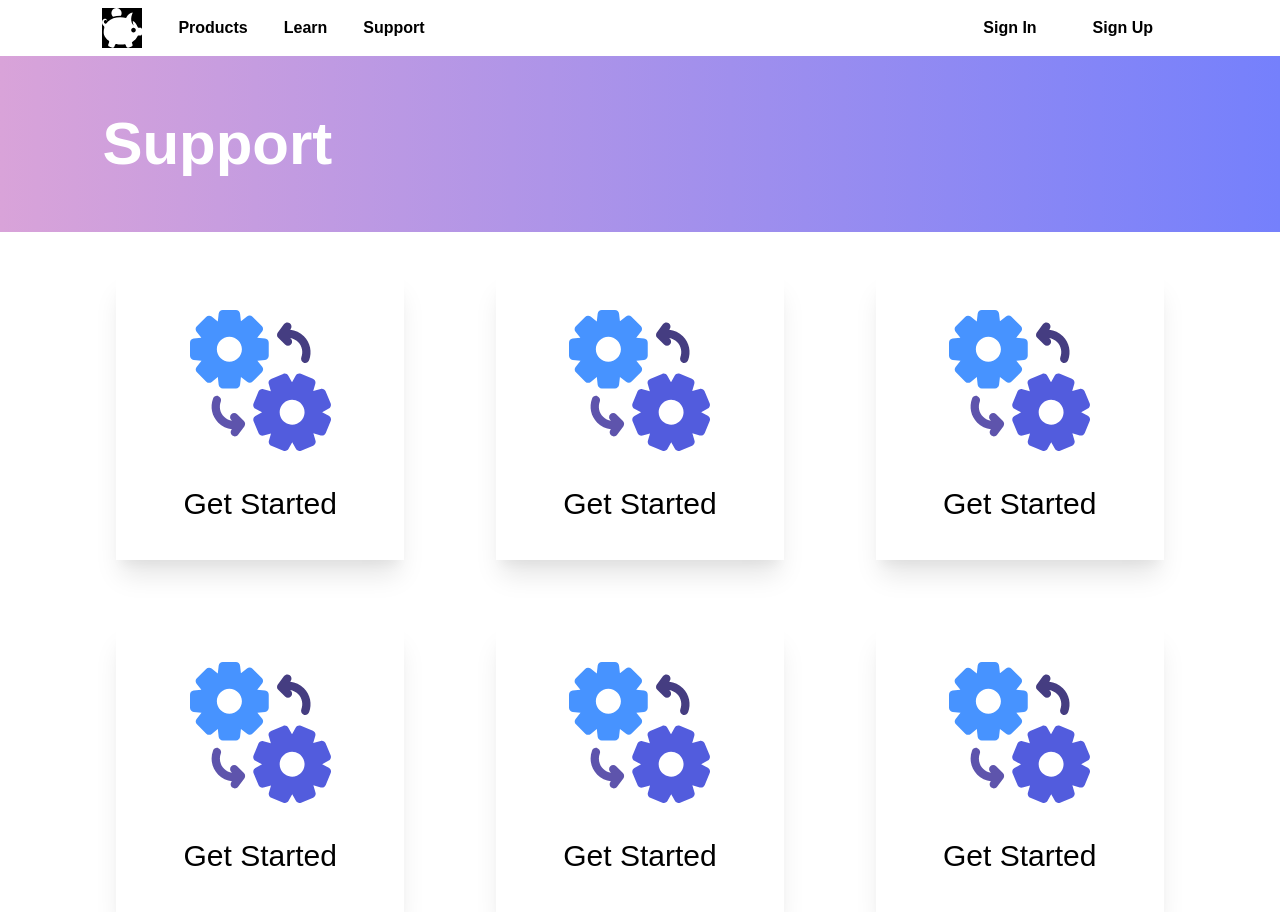
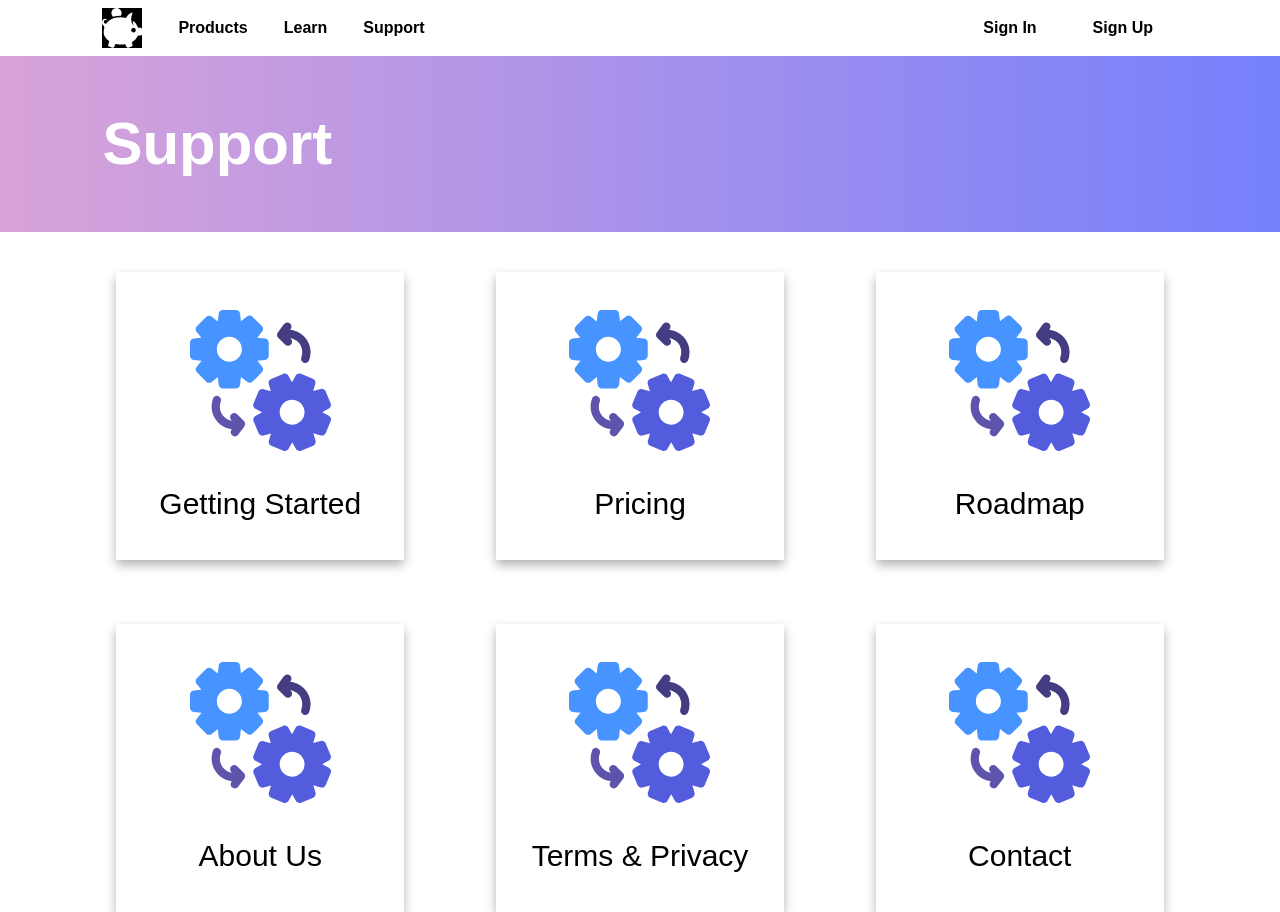
Before and after one commit to jonkarrer/market_maker, a Next.js app: page /support in a window 1280 px wide. Built offline with nearby package versions, Linux system fonts and the light colour scheme.

Commit message:
box shadow

```diff
--- a/components/SupportSquare.tsx
+++ b/components/SupportSquare.tsx
@@ -1,7 +1,17 @@
-const SupportSquare = () => (
-  <div className="py-5 w-72 h-72 shadow-xl grid justify-items-center place-content-around">
-    <img src="/cogs.svg" alt="cog" />
-    <h2 className="text-3xl">Get Started</h2>
+import Link from "next/link";
+interface ISupport {
+  title: string;
+  link: string;
+}
+
+const SupportSquare = ({ title, link }: ISupport) => (
+  <div>
+    <Link href={link}>
+      <div className="py-5 w-72 h-72 shadow-supp-boxes grid justify-items-center place-content-around cursor-pointer">
+        <img src="/cogs.svg" alt="cog" />
+        <h2 className="text-3xl">{title}</h2>
+      </div>
+    </Link>
   </div>
 );
 
--- a/pages/support.tsx
+++ b/pages/support.tsx
@@ -42,12 +42,12 @@ export default function Support() {
         id="squares-container"
         className="mx-std my-10 grid justify-items-center place-content-around gap-16 sm:grid-cols-2 lg:grid-cols-3"
       >
-        <SupportSquare />
-        <SupportSquare />
-        <SupportSquare />
-        <SupportSquare />
-        <SupportSquare />
-        <SupportSquare />
+        <SupportSquare title="Getting Started" link="/getting-started" />
+        <SupportSquare title="Pricing" link="/pricing" />
+        <SupportSquare title="Roadmap" link="/roadmap" />
+        <SupportSquare title="About Us" link="/about" />
+        <SupportSquare title="Terms & Privacy" link="/terms" />
+        <SupportSquare title="Contact" link="/contact" />
       </div>
     </div>
   );
--- a/tailwind.config.js
+++ b/tailwind.config.js
@@ -53,6 +53,9 @@ module.exports = {
         'btn-hover' : 'rgba(0, 0, 0, 0.2)',
         'aqua' : '#00ffff',
       },
+      boxShadow: {
+        'supp-boxes' : '0 5px 10px rgba(0, 0, 0, 0.3)'
+      },
       gridTemplateRows: {
         'price-cards' : 'auto auto auto auto 100px'
       }
```
